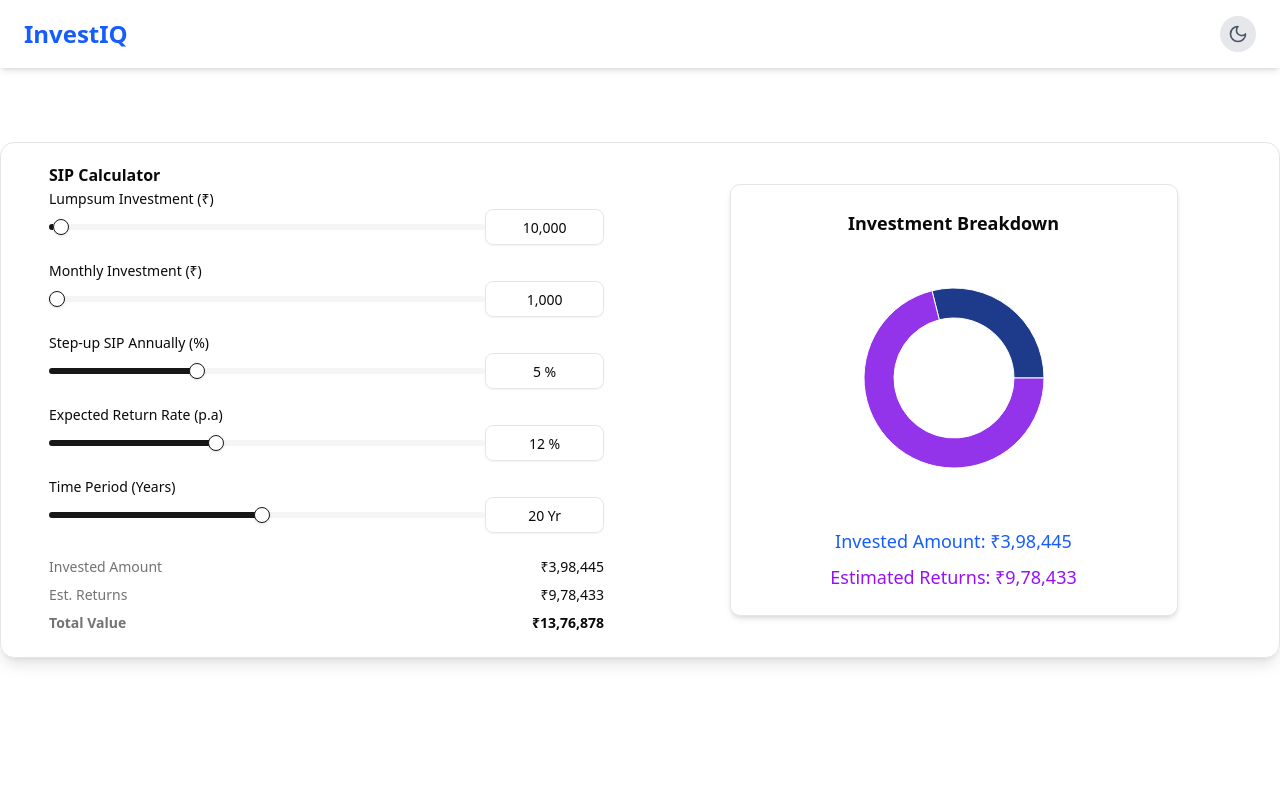
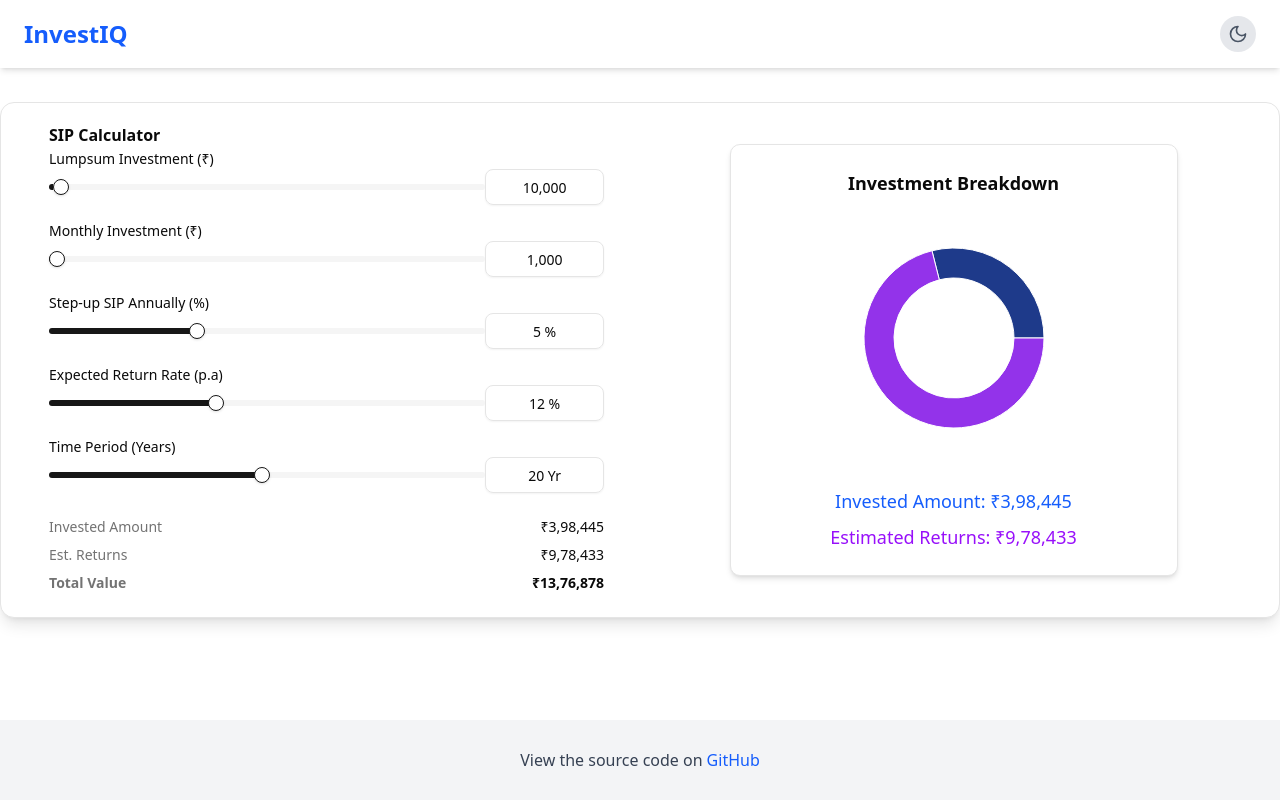
Before and after one commit to rutvik-kalathiya/sip-calculator, a Next.js app: page / in a window 1280 px wide. Built offline with nearby package versions, Linux system fonts and the light colour scheme.

Commit message:
Footer added

```diff
--- /dev/null
+++ b/app/components/Footer.tsx
@@ -0,0 +1,20 @@
+"use client";
+import Link from "next/link";
+
+export default function Footer() {
+  return (
+    <footer className="w-full py-4 bg-gray-100 dark:bg-gray-900 h-[10vh]">
+      <p className="text-gray-700 dark:text-gray-300 h-full flex items-center justify-center">
+        View the source code on
+        <Link
+          href="https://github.com/rutvik-kalathiya/sip-calculator"
+          target="_blank"
+          rel="noopener noreferrer"
+          className="text-blue-600 dark:text-blue-400 hover:underline ml-1"
+        >
+          GitHub
+        </Link>
+      </p>
+    </footer>
+  );
+}
--- a/app/components/InvestmentCalculator.tsx
+++ b/app/components/InvestmentCalculator.tsx
@@ -79,7 +79,7 @@ const handleInputChange = (
 };
 
   return (
-    <section id="calculator" className="bg-background text-foreground flex items-center justify-center h-[100vh]">
+    <section id="calculator" className="bg-background text-foreground flex items-center justify-center h-[90vh]">
       <div className="container flex justify-center">
       <Card className="p-6 flex flex-col md:flex-row gap-6 bg-white dark:bg-gray-800 shadow-lg w-full">
           {/* Left Side - Calculator */}
--- a/app/page.tsx
+++ b/app/page.tsx
@@ -1,11 +1,14 @@
+import Link from "next/link";
 import InvestmentCalculator from "./components/InvestmentCalculator";
 import NavBar from "./components/NavBar";
+import Footer from "./components/Footer";
 
 export default function Home() {
   return (
     <div>
       <NavBar />
       <InvestmentCalculator />
+      <Footer />
     </div>
   );
 }
```
